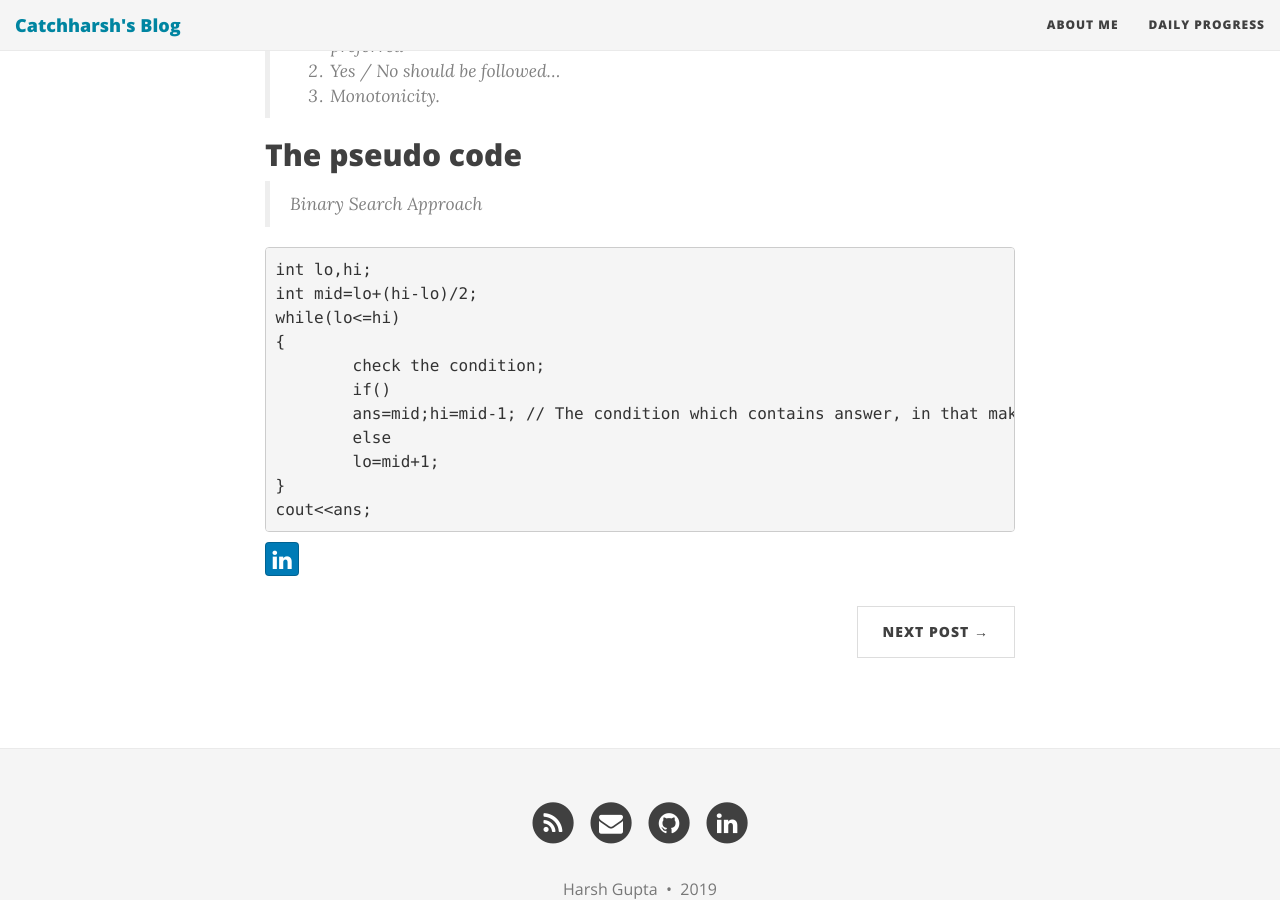
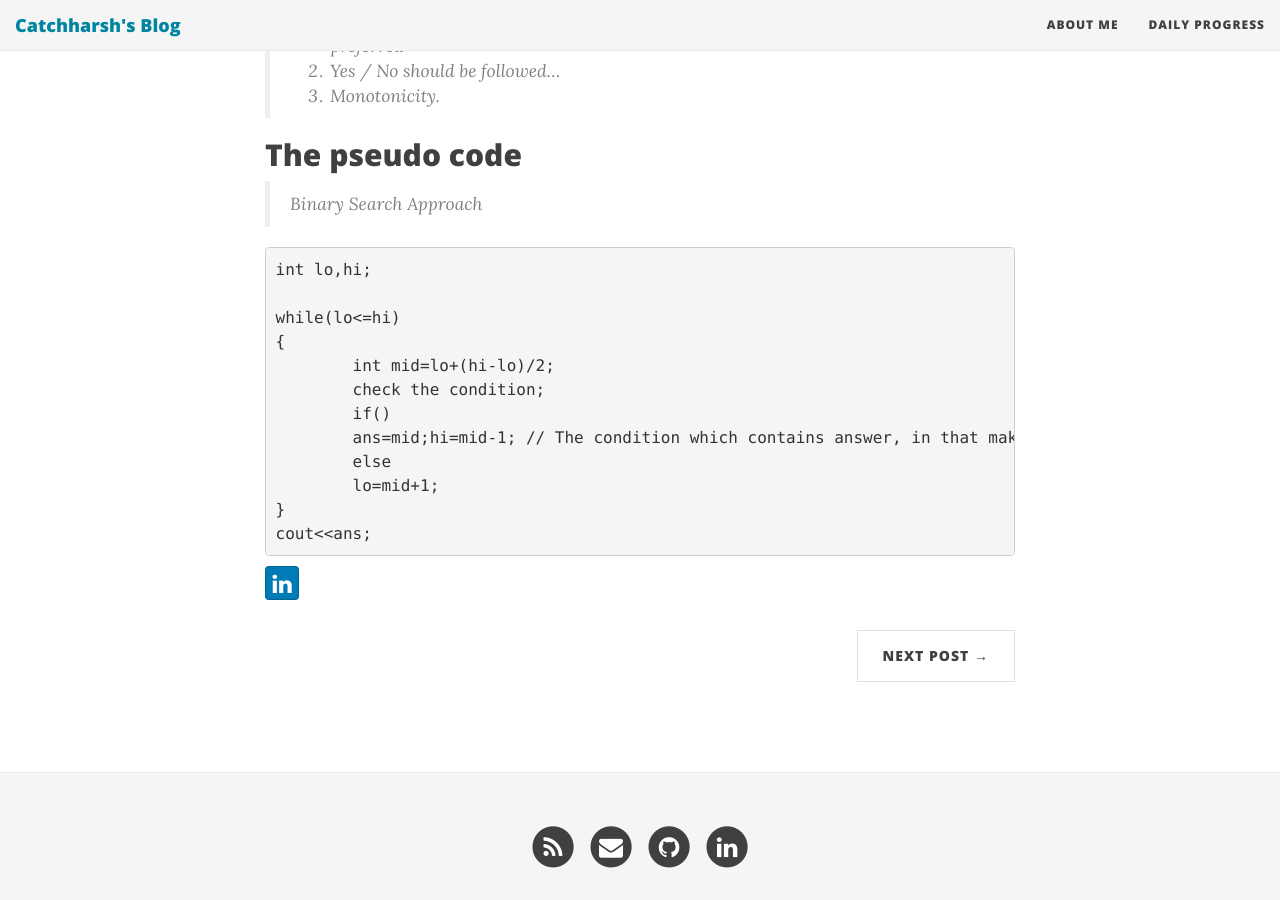
Before and after one commit to developer22-university/catchharsh.github.io, a Jekyll site: the page built from _posts/2019-05-31-binary.md, in a window 1280 px wide and 900 px high, scrolled down 462 px. Built offline with Jekyll 4.4.1, drawn with Linux system fonts in a browser that asks for light colours; nearby versions of some CDN libraries.

```diff
--- a/_posts/2019-05-31-binary.md
+++ b/_posts/2019-05-31-binary.md
@@ -19,9 +19,10 @@ subtitle: Implementation
 >Binary Search Approach
 <pre>
 int lo,hi;
-int mid=lo+(hi-lo)/2;
+
 while(lo<=hi)
 {
+        int mid=lo+(hi-lo)/2;
 	check the condition;
 	if()
 	ans=mid;hi=mid-1; // The condition which contains answer, in that make ans=mid
```
